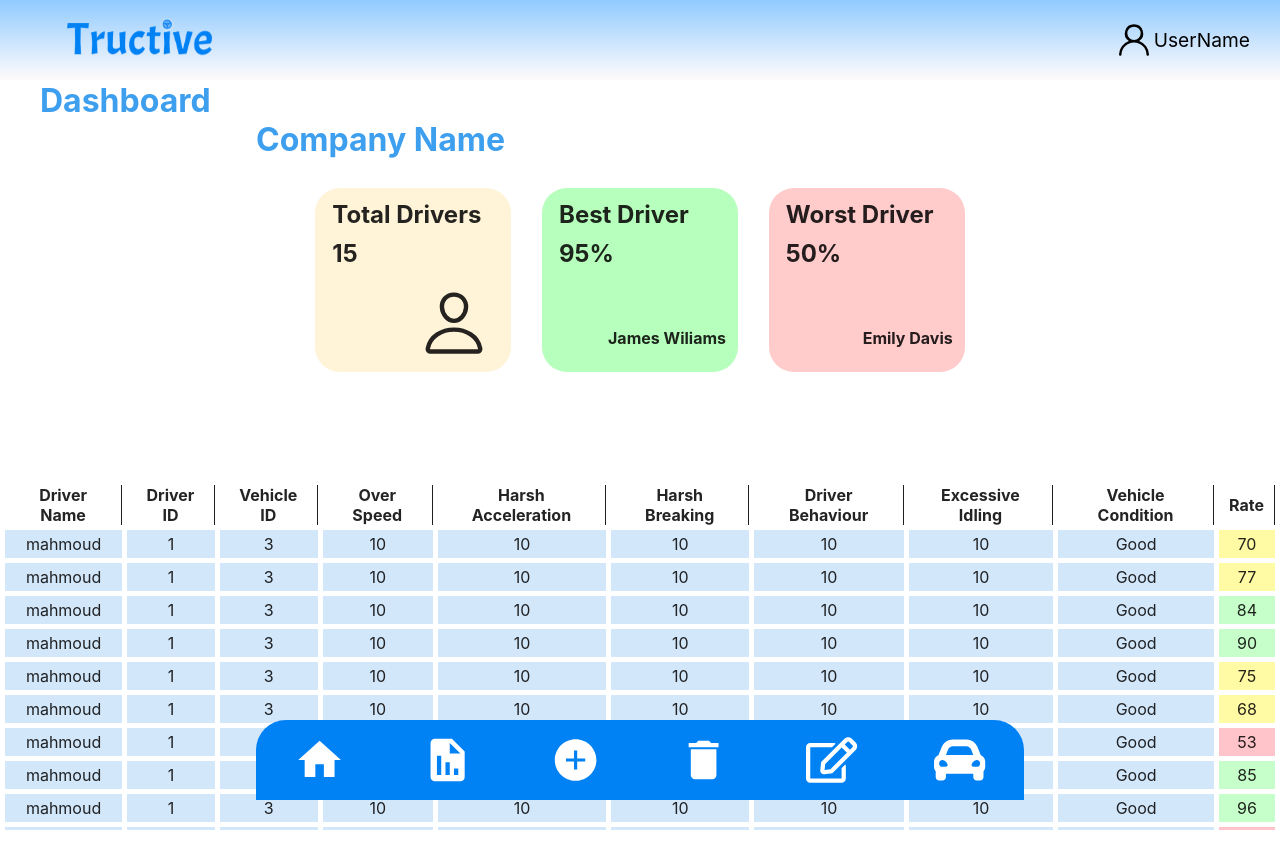
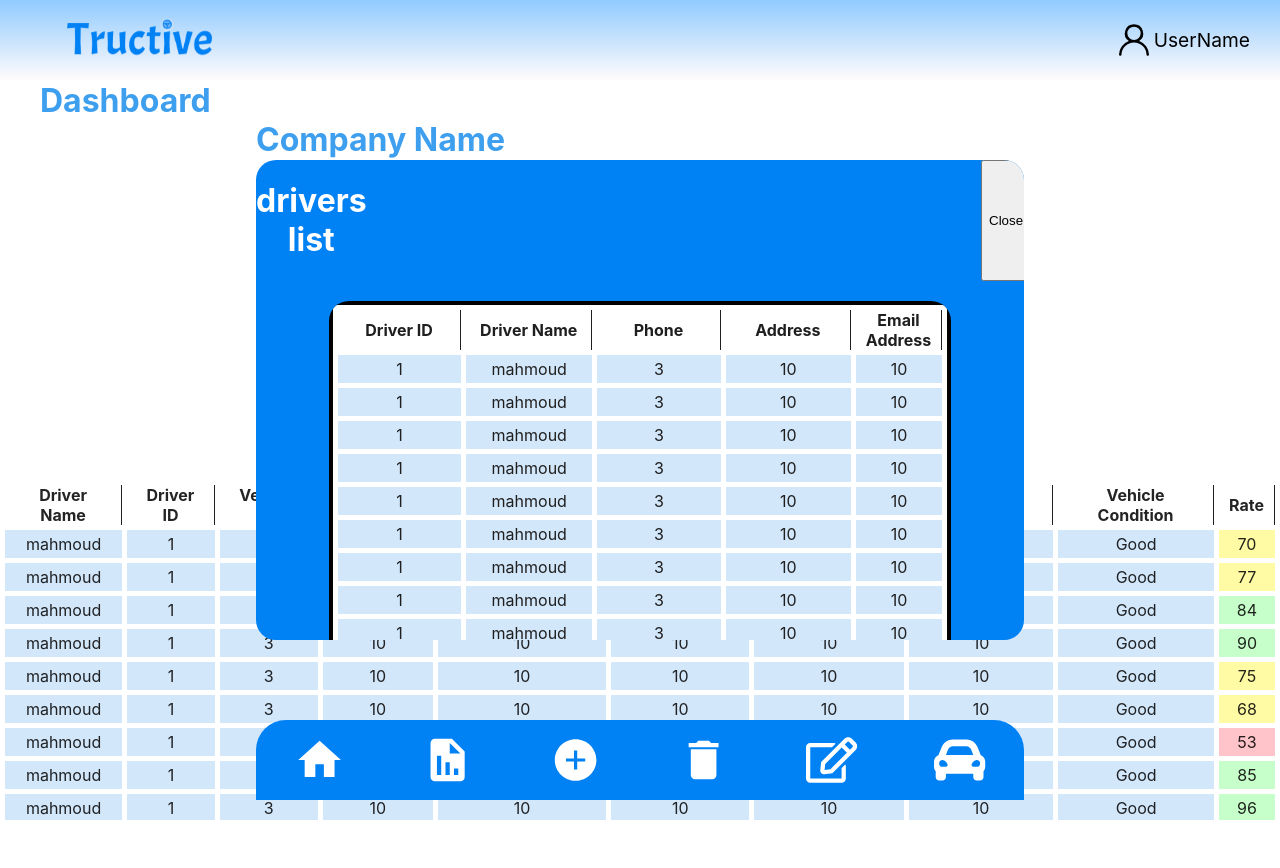
Before and after one commit to m7modfayez/tructive, a React (Vite) app: page /total-drivers in a window 1280 px wide. Shown: the top 868 px of the page. Built offline with nearby package versions, Linux system fonts and the light colour scheme.

Commit message:
total drivers

```diff
--- a/package.json
+++ b/package.json
@@ -12,7 +12,10 @@
   "dependencies": {
     "react": "^19.0.0",
     "react-dom": "^19.0.0",
-    "react-icons": "^5.4.0"
+    "react-icons": "^5.4.0",
+    "react-router-dom": "^6.30.0",
+    "react-toastify": "^11.0.3",
+    "toastify": "^2.0.1"
   },
   "devDependencies": {
     "@eslint/js": "^9.19.0",
--- a/src/App.css
+++ b/src/App.css
@@ -11,12 +11,7 @@
   will-change: filter;
   transition: filter 300ms;
 }
-.logo:hover {
-  filter: drop-shadow(0 0 2em #646cffaa);
-}
-.logo.react:hover {
-  filter: drop-shadow(0 0 2em #61dafbaa);
-}
+
 
 /* @keyframes logo-spin {
   from {
@@ -128,11 +123,18 @@
   align-items: center;
   justify-content: center;
   margin: 0 auto;
+}
 
+.tot-drivers{
+  background-color:rgb(255, 243, 216);
+  cursor: pointer;
+}
+.tot-drivers:hover{
+  background-color:rgb(255, 238, 196);
 }
 
 .driver {
-  background-color: #0081F4;
+  /* background-color: #0081F4; */
   width: 25%;
   height: 90%;
   margin: 0 2%;
@@ -157,7 +159,7 @@
   /* background-color: #0081F4; */
   width:fit-content;
   /* width: 80%; */
-
+  /* scrollbar-color:rgb(189, 189, 189); */
   /* max-height: 50px; */
  }
 
@@ -168,30 +170,70 @@
   /* align-items: center; */
   margin: 0 auto;
   height: 350px;
+  height: 340px;
   overflow-y:auto;
   border-spacing: 5px;
   text-align: center;
   display:block;
-  /* padding: 2px 8px; */
+  scrollbar-color: rgb(181, 181, 181) rgb(246, 246, 246);
 }
-.driver-table thead {
+
+thead {
   height: 40px;
   position: sticky;
   top: 0px;
   background-color: white;
 }
 
-.driver-table th  {
+th  {
   border-right:  #201f1f 1px solid ;
   border-spacing: 4px;
   padding: 0px 10px;
 
 }
-.driver-table td {
+td {
   background-color: #D2E7FA;
   padding: 4px 10px;
 
   /* color: #c6ffc4; */
   /* color: #ff8567; */
+}
 
+.total-drivers {
+  /* z-index: 5; */
+  border-radius: 20px;
+  text-align: center;
+  position: fixed;
+  /* position:absolute; */
+  /* justify-content: center; */
+  /* align-items: center; */
+  top:20%;
+  left: 20%;
+  width: 60%;
+  height: 60%;
+  overflow: hidden;
+  color: white;
+  background-color: #0081F4;
 }
+
+.driver-list-table {
+    background-color: #ffffff;
+    /* width: 100%; */
+    /* justify-content: center; */
+    /* align-items: center; */
+    margin-top:40px;
+    color: #201f1f;
+    margin: auto;
+    height: 70%;
+    width: fit-content;
+    /* width: auto; */
+    overflow-y:auto;
+    border-spacing: 5px;
+    text-align: center;
+    display:block;
+    scrollbar-color: rgb(181, 181, 181) rgb(246, 246, 246);
+}
+
+.driver-list-table th {
+  width: 22%;
+}
--- a/src/App.tsx
+++ b/src/App.tsx
@@ -1,24 +1,26 @@
-import { useState } from 'react'
-import reactLogo from './assets/react.svg'
-import viteLogo from '/vite.svg'
+// import { useState } from 'react'
 import './App.css'
-import Header from './Header'
-import Footer from './Footer'
-import DashboardBody from './DashboardBody'
-import DriverInfo from './DriverInfo'
+import { BrowserRouter as Router, Routes, Route } from "react-router-dom";
+import Header from './assets/components/Header'
+import Footer from './assets/components/Footer'
+import DashboardBody from './assets/components/DashboardBody'
+import TotalDrivers from './assets/components/TotalDrivers';
+function App() {
 
-function App() {
 
   return (
     <>
     <div className='dashboard'>
+
+      <Footer />
+      <Router>
       <Header />
-      <div className="dash-head">
-                <h1>Dashboard</h1>
-            </div>
       <DashboardBody />
-      {/* <DriverInfo /> */}
-      <Footer />
+
+        <Routes>
+          <Route path="/total-drivers" element={<TotalDrivers />} />
+        </Routes>
+      </Router>
     </div>
     </>
   )
--- a/src/DashboardBody.tsx
+++ /dev/null
@@ -1,22 +0,0 @@
-import DriverInfo from "./DriverInfo"
-import DriverTable from "./DriverTable";
-
-function DashboardBody() {
-
-    return(
-        <>
-          <div className="dash-body">
-
-
-            <div style={{marginLeft: '20%', color:'#3D9FEE' }}>
-                <h1>Company Name</h1>
-            </div>
-            <DriverInfo />
-            <DriverTable />
-
-          </div>
-        </>
-    )
-}
-
-export default DashboardBody;
--- /dev/null
+++ b/src/assets/components/DashboardBody.tsx
@@ -0,0 +1,37 @@
+import { BrowserRouter as Router, Routes, Route, useNavigate } from "react-router-dom";
+import DriverInfo from "./DriverInfo"
+import DriverTable from "./DriverTable";
+import TotalDrivers from './TotalDrivers'
+
+
+function DashboardBody() {
+
+  const navigate = useNavigate();
+  const handleClick = () => {
+    navigate("/total-drivers");
+  }
+
+    return(
+        <>
+          <div className="dash-body">
+
+
+            <div style={{marginLeft: '20%', color:'#3D9FEE' }}>
+                <h1>Company Name</h1>
+            </div>
+            <DriverInfo onChildClick={handleClick} />
+            <DriverTable />
+            {/* <Router>
+              <Routes>
+                <Route path="/total-drivers" element={<TotalDrivers />} />
+              </Routes>
+            </Router> */}
+            {/* <TotalDrivers /> */}
+
+
+          </div>
+        </>
+    )
+}
+
+export default DashboardBody;
--- a/src/DriverInfo.tsx
+++ b/src/assets/components/DriverInfo.tsx
@@ -1,13 +1,19 @@
 import { IoPersonOutline } from "react-icons/io5";
 
 
-function DriverInfo() {
+interface DriverInfoProps {
+    onChildClick: () => void;
+  }
+
+function DriverInfo({onChildClick}: DriverInfoProps) {
+
+
 
     return(
         <>
           <div className="drivers">
 
-            <div className="driver" style={{backgroundColor:'rgb(255, 243, 216)',}}>
+            <div onClick={onChildClick} className="driver tot-drivers">
                 <h2>Total Drivers</h2>
                 <h2>15</h2>
                 <IoPersonOutline size={70} style={{ margin:'20px', float: 'right',}}/>
--- /dev/null
+++ b/src/assets/components/DriverList.tsx
@@ -0,0 +1,168 @@
+
+
+function DriverList() {
+
+    const driversList = [
+        {
+           name: "mahmoud",
+           id: 1,
+           vehicleID: 3,
+           overSpeed: 10,
+           harshAcce: 10,
+           harshBreaking: 10,
+           driverBehaviour: 10,
+           excessiveIdling: 10,
+           vehicleCondition: "Good",
+           rate: 70
+        },
+        {
+           name: "mahmoud",
+           id: 1,
+           vehicleID: 3,
+           overSpeed: 10,
+           harshAcce: 10,
+           harshBreaking: 10,
+           driverBehaviour: 10,
+           excessiveIdling: 10,
+           vehicleCondition: "Good",
+           rate: 77
+        },
+        {
+           name: "mahmoud",
+           id: 1,
+           vehicleID: 3,
+           overSpeed: 10,
+           harshAcce: 10,
+           harshBreaking: 10,
+           driverBehaviour: 10,
+           excessiveIdling: 10,
+           vehicleCondition: "Good",
+           rate: 84
+        },
+        {
+           name: "mahmoud",
+           id: 1,
+           vehicleID: 3,
+           overSpeed: 10,
+           harshAcce: 10,
+           harshBreaking: 10,
+           driverBehaviour: 10,
+           excessiveIdling: 10,
+           vehicleCondition: "Good",
+           rate: 90
+        },
+        {
+           name: "mahmoud",
+           id: 1,
+           vehicleID: 3,
+           overSpeed: 10,
+           harshAcce: 10,
+           harshBreaking: 10,
+           driverBehaviour: 10,
+           excessiveIdling: 10,
+           vehicleCondition: "Good",
+           rate:  Math.floor(Math.random() * 51) + 50
+        },
+        {
+           name: "mahmoud",
+           id: 1,
+           vehicleID: 3,
+           overSpeed: 10,
+           harshAcce: 10,
+           harshBreaking: 10,
+           driverBehaviour: 10,
+           excessiveIdling: 10,
+           vehicleCondition: "Good",
+           rate:  Math.floor(Math.random() * 51) + 50
+        },{
+           name: "mahmoud",
+           id: 1,
+           vehicleID: 3,
+           overSpeed: 10,
+           harshAcce: 10,
+           harshBreaking: 10,
+           driverBehaviour: 10,
+           excessiveIdling: 10,
+           vehicleCondition: "Good",
+           rate:  Math.floor(Math.random() * 51) + 50
+        },
+        {
+           name: "mahmoud",
+           id: 1,
+           vehicleID: 3,
+           overSpeed: 10,
+           harshAcce: 10,
+           harshBreaking: 10,
+           driverBehaviour: 10,
+           excessiveIdling: 10,
+           vehicleCondition: "Good",
+           rate:  Math.floor(Math.random() * 51) + 50
+        },{
+           name: "mahmoud",
+           id: 1,
+           vehicleID: 3,
+           overSpeed: 10,
+           harshAcce: 10,
+           harshBreaking: 10,
+           driverBehaviour: 10,
+           excessiveIdling: 10,
+           vehicleCondition: "Good",
+           rate:  Math.floor(Math.random() * 51) + 50
+        },{
+           name: "mahmoud",
+           id: 1,
+           vehicleID: 3,
+           overSpeed: 10,
+           harshAcce: 10,
+           harshBreaking: 10,
+           driverBehaviour: 10,
+           excessiveIdling: 10,
+           vehicleCondition: "Good",
+           rate:  Math.floor(Math.random() * 51) + 50
+        },{
+           name: "mahmoud",
+           id: 1,
+           vehicleID: 3,
+           overSpeed: 10,
+           harshAcce: 10,
+           harshBreaking: 10,
+           driverBehaviour: 20,
+           excessiveIdling: 40,
+           vehicleCondition: "Good",
+           rate:  Math.floor(Math.random() * 51) + 10
+        },
+           ]
+
+    return (
+        <>
+
+         <div style={{  width: "80%",padding: "4px", borderRadius:"20px", backgroundColor: "black" , height: "", overflow: "auto", margin: "20px auto"}}>
+          <table className="driver-list-table">
+            <thead>
+            <tr>
+              <th>Driver ID</th>
+              <th>Driver Name</th>
+              <th>Phone</th>
+              <th>Address</th>
+              <th>Email Address</th>
+            </tr>
+            </thead>
+            <tbody>
+                {driversList.map((driver, index) =>(
+                     <tr key={index}>
+                     <td>{driver.id}</td>
+                     <td>{driver.name}</td>
+                     <td>{driver.vehicleID}</td>
+                     <td>{driver.overSpeed}</td>
+                     <td>{driver.harshAcce}</td>
+                   </tr>
+                ) )  }
+            </tbody>
+          </table>
+          </div>
+
+        </>
+    )
+}
+
+export default DriverList;
--- a/src/Header.tsx
+++ b/src/assets/components/Header.tsx
@@ -19,7 +19,9 @@ function Header() {
          </div> */}
 
          </div>
-
+         <div className="dash-head">
+              <h1>Dashboard</h1>
+      </div>
 
 
         </>
--- /dev/null
+++ b/src/assets/components/TotalDrivers.tsx
@@ -0,0 +1,29 @@
+import { useState } from "react";
+import { useNavigate } from "react-router-dom";
+import DriverList from "./DriverList";
+
+function TotalDrivers() {
+
+    const navigate = useNavigate();
+    const onClose = () => {
+        navigate(-1);
+    }
+
+    return (
+        <>
+
+       <div className="total-drivers">
+
+
+             <div style={{display:"flex",}}>
+               <h1>drivers list</h1>
+               <button onClick={onClose} style={{marginLeft:"80%"}} >Close</button>
+             </div>
+               <DriverList />
+        </div>
+
+        </>
+    )
+}
+
+export default TotalDrivers;
--- a/src/index.css
+++ b/src/index.css
@@ -9,8 +9,8 @@
 
   font-synthesis: none;
   text-rendering: optimizeLegibility;
-  -webkit-font-smoothing: antialiased;
-  -moz-osx-font-smoothing: grayscale;
+  /* -webkit-font-smoothing: antialiased; */
+  /* -moz-osx-font-smoothing: grayscale; */
 }
 
 /* a {
```
Also changed, not shown: src/assets/components/DriverTable.tsx (renamed from src/DriverTable.tsx, +25 -0 lines), src/assets/components/Footer.tsx (renamed from src/Footer.tsx), 1 other file (tests, documents, lock files or other folders).
